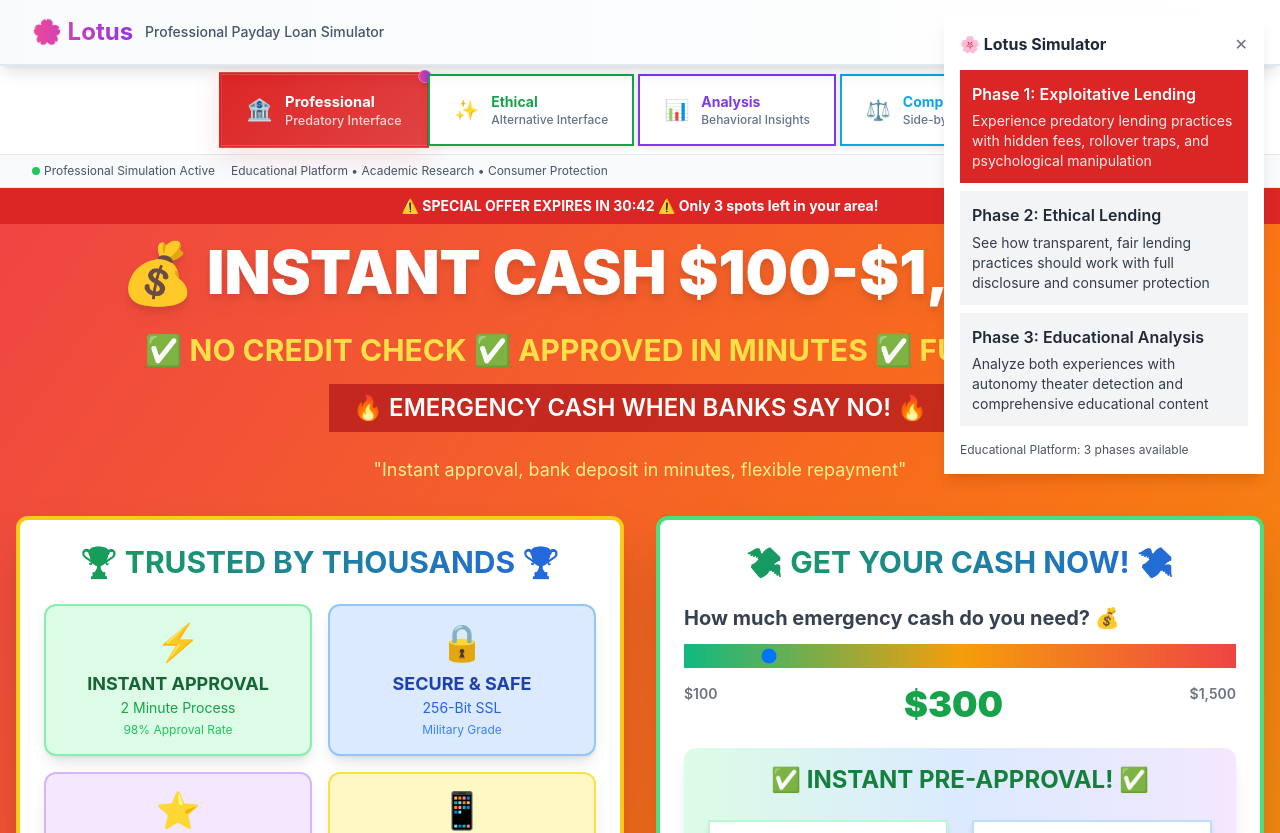
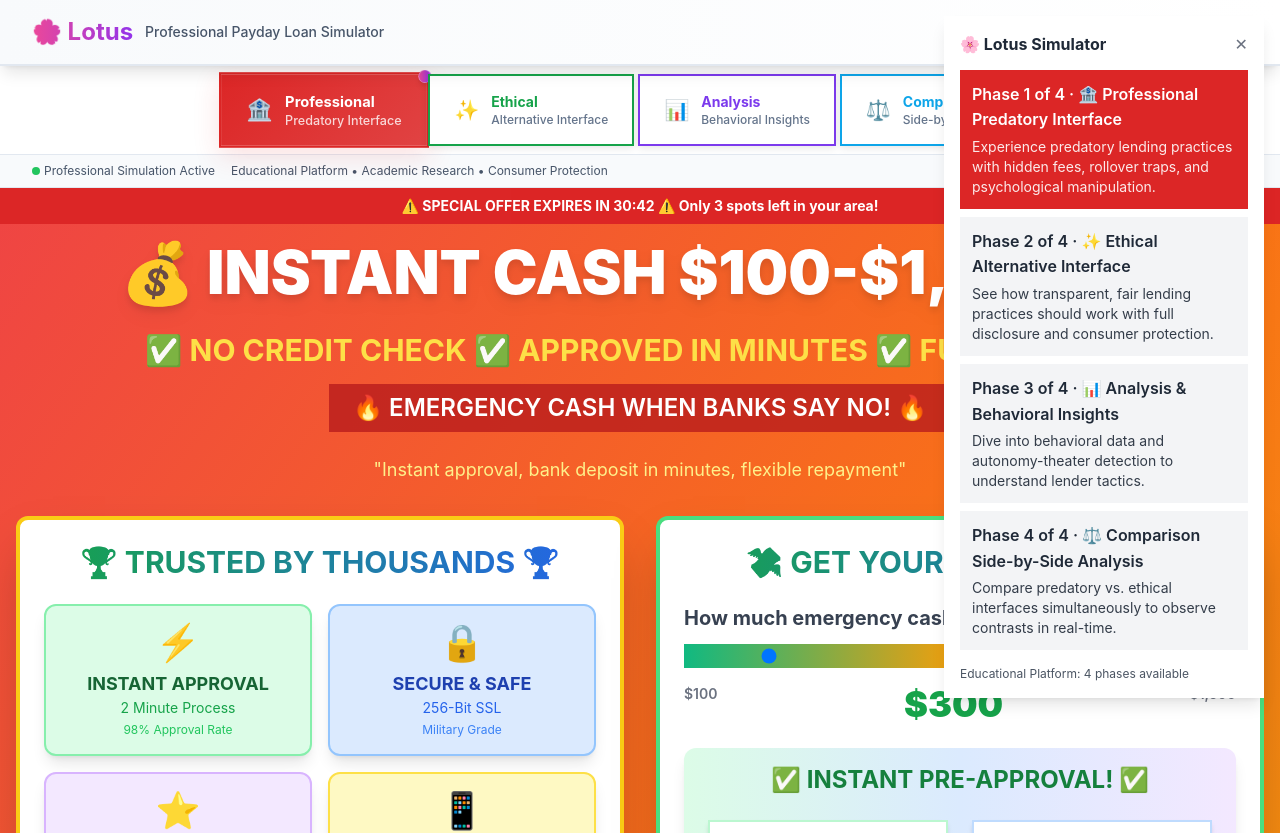
Before and after one commit to Millerd8436/Lotus, a Next.js app: page / in a window 1280 px wide. Shown: the top 833 px of the page. Built offline with nearby package versions, Linux system fonts and the light colour scheme.

Commit message:
chore: include phase4 in localStorage restore list

```diff
--- a/app/page.tsx
+++ b/app/page.tsx
@@ -1,5 +1,6 @@
 "use client";
 
+import DarkPatternUI from "@/components/DarkPatternUI";
 import Phase1ExploitativeWebsite from "@/components/Phase1ExploitativeWebsite";
 import Phase2EthicalWebsite from "@/components/Phase2EthicalWebsite";
 import Phase3EducationalReflection from "@/components/Phase3EducationalReflection";
@@ -14,7 +15,7 @@ import React, { useEffect, useState } from "react";
  * - Phase 3: Educational reflection and autonomy theater analysis
  */
 
-type Phase = "phase1" | "phase2" | "phase3";
+type Phase = "phase1" | "phase2" | "phase3" | "phase4";
 
 const LotusSimulator: React.FC = () => {
   const [currentPhase, setCurrentPhase] = useState<Phase>("phase1");
@@ -27,7 +28,10 @@ const LotusSimulator: React.FC = () => {
       "lotus-current-phase"
     ) as Phase | null;
     const storedShow = localStorage.getItem("lotus-show-panel");
-    if (storedPhase && ["phase1", "phase2", "phase3"].includes(storedPhase)) {
+    if (
+      storedPhase &&
+      ["phase1", "phase2", "phase3", "phase4"].includes(storedPhase)
+    ) {
       setCurrentPhase(storedPhase);
     }
     if (storedShow === "false") {
@@ -47,27 +51,38 @@ const LotusSimulator: React.FC = () => {
     localStorage.setItem("lotus-show-panel", showPanel.toString());
   }, [showPanel]);
 
-  const phaseDescriptions = {
+  const totalPhases = 4;
+  const phaseDescriptions: Record<
+    Phase,
+    { title: string; description: string; color: string; hoverColor: string }
+  > = {
     phase1: {
-      title: "Phase 1: Exploitative Lending",
+      title: "Phase 1 of 4 · 🏦 Professional Predatory Interface",
       description:
-        "Experience predatory lending practices with hidden fees, rollover traps, and psychological manipulation",
+        "Experience predatory lending practices with hidden fees, rollover traps, and psychological manipulation.",
       color: "bg-red-600",
       hoverColor: "hover:bg-red-700",
     },
     phase2: {
-      title: "Phase 2: Ethical Lending",
+      title: "Phase 2 of 4 · ✨ Ethical Alternative Interface",
       description:
-        "See how transparent, fair lending practices should work with full disclosure and consumer protection",
+        "See how transparent, fair lending practices should work with full disclosure and consumer protection.",
       color: "bg-green-600",
       hoverColor: "hover:bg-green-700",
     },
     phase3: {
-      title: "Phase 3: Educational Analysis",
+      title: "Phase 3 of 4 · 📊 Analysis & Behavioral Insights",
       description:
-        "Analyze both experiences with autonomy theater detection and comprehensive educational content",
+        "Dive into behavioral data and autonomy-theater detection to understand lender tactics.",
       color: "bg-purple-600",
       hoverColor: "hover:bg-purple-700",
+    },
+    phase4: {
+      title: "Phase 4 of 4 · ⚖️ Comparison Side-by-Side Analysis",
+      description:
+        "Compare predatory vs. ethical interfaces simultaneously to observe contrasts in real-time.",
+      color: "bg-blue-600",
+      hoverColor: "hover:bg-blue-700",
     },
   };
 
@@ -103,7 +118,7 @@ const LotusSimulator: React.FC = () => {
           ))}
         </div>
         <div className="mt-4 text-xs text-gray-600">
-          Educational Platform: 3 phases available
+          Educational Platform: {totalPhases} phases available
         </div>
       </div>
     ) : (
@@ -124,6 +139,8 @@ const LotusSimulator: React.FC = () => {
         return <Phase2EthicalWebsite />;
       case "phase3":
         return <Phase3EducationalReflection />;
+      case "phase4":
+        return <DarkPatternUI mode="comparison" />;
       default:
         return <Phase1ExploitativeWebsite />;
     }
```
